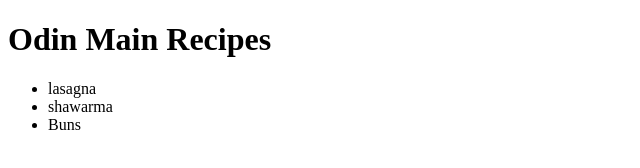
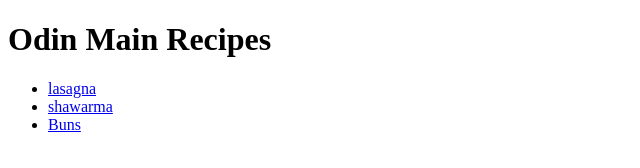
Before and after one commit to chidiHenry/odinRecipes, a plain HTML site: page index.html in a window 1280 px wide. Shown: the whole page, without its empty margins (0-640 px from the left). Drawn offline with Linux system fonts and the light colour scheme.

Commit message:
Latest State

```diff
--- a/index.html
+++ b/index.html
@@ -9,9 +9,9 @@
 <body>
     <h1>Odin Main Recipes</h1>
     <ul>
-    <li><a href="./recipes/lasagna.html"></a>lasagna</li>
-    <li><a href="./recipes/shawarma.html"></a>shawarma</li>
-    <li><a href="./recipes/buns.html"></a>Buns</li>
+    <li><a href="./recipes/lasagna.html">lasagna</a></li>
+    <li><a href="./recipes/shawarma.html">shawarma</a></li>
+    <li><a href="./recipes/buns.html">Buns</a></li>
     </ul>
 
 
```
